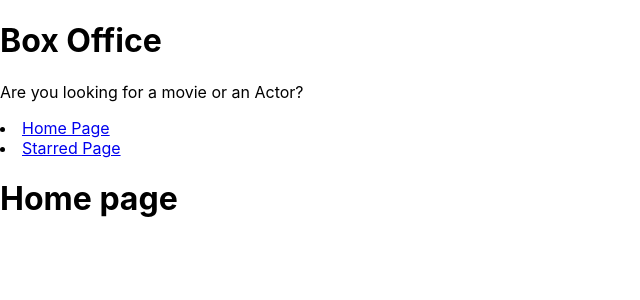
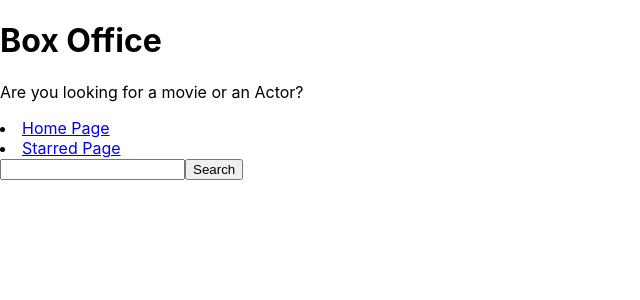
Before and after one commit to harshali19-hk/box-office-app, a React (Create React App) app: page / in a window 1280 px wide. Shown: the top 300 px of the page, without its empty margins (0-640 px from the left). Built offline with nearby package versions, Linux system fonts and the light colour scheme.

Commit message:
used TVmaze API in Home.js

```diff
--- a/public/index.html
+++ b/public/index.html
@@ -11,7 +11,7 @@
       manifest.json provides metadata used when your web app is installed on a
       user's mobile device or desktop. See https://developers.google.com/web/fundamentals/web-app-manifest/
     -->
-    <link rel="manifest" href="%PUBLIC_URL%/manifest.json" />
+    <!-- <link rel="manifest" href="%PUBLIC_URL%/manifest.json" /> -->
     <!--
       Notice the use of %PUBLIC_URL% in the tags above.
       It will be replaced with the URL of the `public` folder during the build.
--- a/src/pages/Home.jsx
+++ b/src/pages/Home.jsx
@@ -1,10 +1,28 @@
+import { useState } from "react"
+
 
 
 const Home = () => {
+
+ const [searchStr,setSearchStr] = useState("")
+
+ const handleInputChange = (eve)=>{
+  setSearchStr(eve.target.value)
+ }
+
+ const handleOnSearch = async (eve)=>{
+  eve.preventDefault()
+  const response = await fetch(`https://api.tvmaze.com/search/shows?q=${searchStr}`)
+  const body = await response.json()
+   console.log(body)
+ }
+
   return (
     <div>
-        <h1>Home page</h1>
-
+      <form onSubmit={handleOnSearch}>
+      <input type="text" value={searchStr} onChange={handleInputChange} />
+      <button type="submit">Search</button>
+      </form>
     </div>
   )
 }
```
